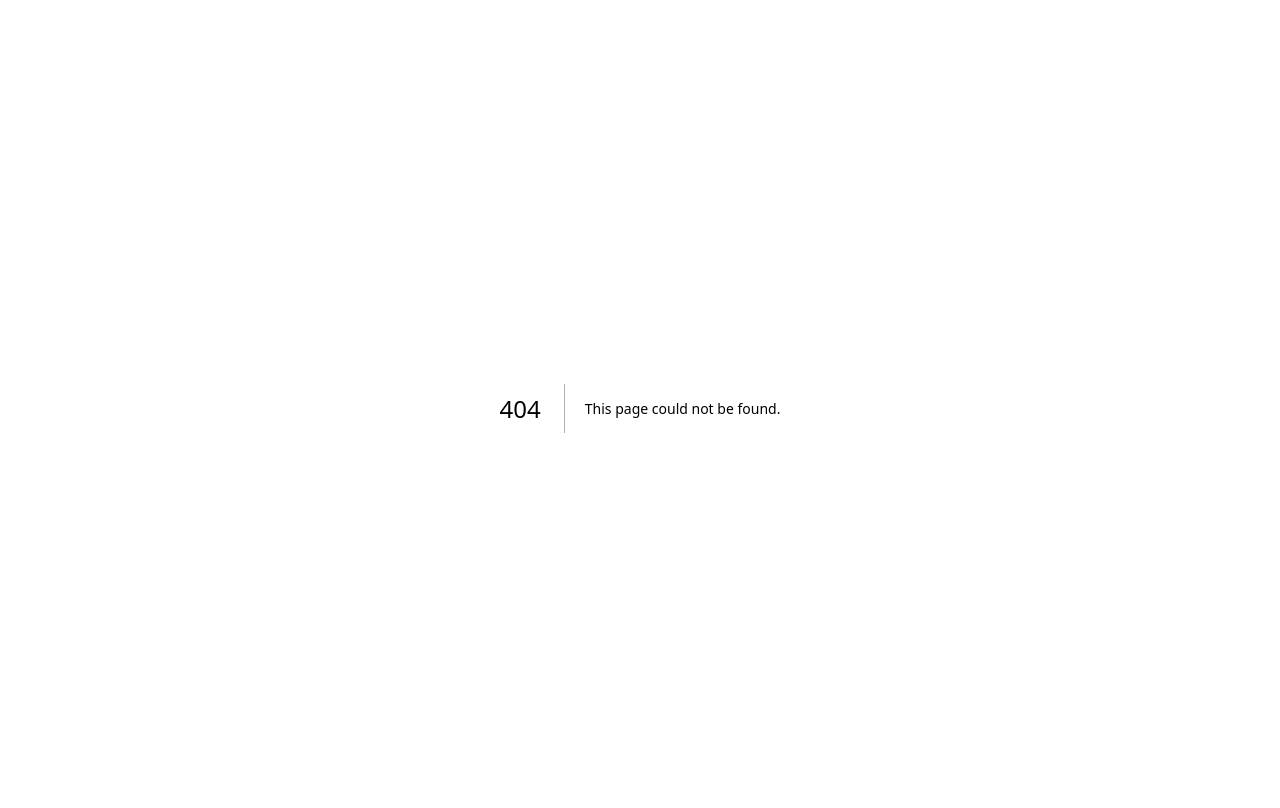
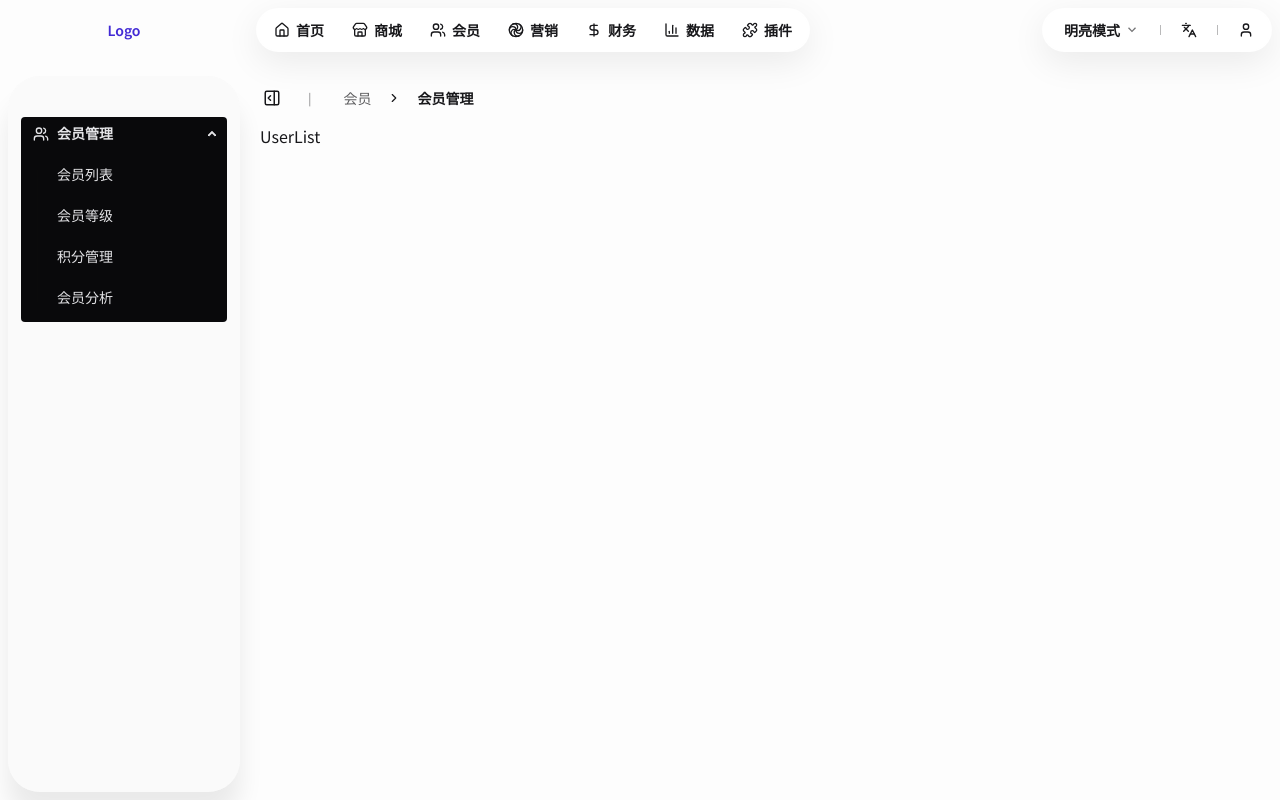
Before and after one commit to GthinkDev/next-daisy-admin, a Next.js app: page /users/management in a window 1280 px wide. Before the commit this address had no page. Built offline with nearby package versions, Linux system fonts and the light colour scheme; a web font is replaced by a local one.

Commit message:
优化左边菜单聚焦及面包屑路径显示问题

```diff
--- /dev/null
+++ b/app/(main)/(views)/users/management/lists/page.tsx
@@ -0,0 +1,7 @@
+import React from 'react'
+
+const UserList = () => {
+	return <div>UserList</div>
+}
+
+export default UserList
--- /dev/null
+++ b/app/(main)/(views)/users/management/page.tsx
@@ -0,0 +1,7 @@
+import React from 'react'
+
+const UserList = () => {
+	return <div>UserList</div>
+}
+
+export default UserList
--- a/components/Breadcrumbs.tsx
+++ b/components/Breadcrumbs.tsx
@@ -13,7 +13,7 @@ const Breadcrumbs = () => {
 		return null
 	}
 
-	// ✅ 直接从菜单配置构建路径映射，所有标签都来自配置表
+	// ✅ 构建路径映射
 	const pathMap = useMemo(() => {
 		const map = new Map<string, string>()
 
@@ -28,7 +28,6 @@ const Breadcrumbs = () => {
 			}
 		}
 
-		// 遍历所有模块菜单
 		const allMenus = [
 			...siteConfig.mailMenus,
 			...siteConfig.usersMenus,
@@ -40,24 +39,18 @@ const Breadcrumbs = () => {
 
 		traverse(allMenus)
 
-		// 顶部导航名称映射（用于第一级）
-		const moduleMap: Record<string, string> = {
-			'/mail': '商城',
-			'/users': '会员',
-			'/marketing': '营销',
-			'/financial': '财务',
-			'/data': '数据',
-			'/plugin': '插件',
-		}
-
-		for (const [path, label] of Object.entries(moduleMap)) {
-			if (!map.has(path)) {
-				map.set(path, label)
-			}
-		}
-
 		return map
 	}, [])
+
+	// ✅ 顶部导航名称（仅用于第一级显示）
+	const moduleNames: Record<string, string> = {
+		'/mail': '商城',
+		'/users': '会员',
+		'/marketing': '营销',
+		'/financial': '财务',
+		'/data': '数据',
+		'/plugin': '插件',
+	}
 
 	// ✅ 构建面包屑数据
 	const breadcrumbs = useMemo(() => {
@@ -66,18 +59,30 @@ const Breadcrumbs = () => {
 
 		if (segments.length === 0) return result
 
-		// 第一级：顶部导航名称
-		const moduleLabel = pathMap.get('/' + segments[0]) || segments[0]
+		// ✅ 第一级：使用顶部导航名称
+		const firstLevelPath = '/' + segments[0]
+		const firstLabel = moduleNames[firstLevelPath] || segments[0]
 		result.push({
-			label: moduleLabel,
-			href: '/' + segments[0],
+			label: firstLabel,
+			href: firstLevelPath,
 			isLast: false,
 		})
 
-		// 从第二级开始，从 pathMap 中查找
+		// ✅ 从第二级开始，从菜单配置中查找
 		for (let i = 1; i < segments.length; i++) {
 			const href = '/' + segments.slice(0, i + 1).join('/')
-			const label = pathMap.get(href) || segments[i]
+			let label = pathMap.get(href)
+
+			// ✅ 如果找不到，尝试用父级路径
+			if (!label) {
+				const parentHref = '/' + segments.slice(0, i).join('/')
+				label = pathMap.get(parentHref)
+			}
+
+			// ✅ 如果还是找不到，使用路径片段
+			if (!label) {
+				label = segments[i]
+			}
 
 			result.push({
 				label,
@@ -87,7 +92,7 @@ const Breadcrumbs = () => {
 		}
 
 		return result
-	}, [pathname, pathMap])
+	}, [pathname, pathMap, moduleNames])
 
 	if (breadcrumbs.length === 0) {
 		return null
@@ -98,13 +103,19 @@ const Breadcrumbs = () => {
 			{breadcrumbs.map((item, index) => (
 				<React.Fragment key={`${item.href}-${index}`}>
 					{index === 0 ? (
-						<button className='flex items-center gap-4 text-base-content/70 font-medium hover:text-primary transition-colors px-3 py-1 rounded-md hover:cursor-pointer no-underline'>
+						<button
+							onClick={() => router.push(item.href)}
+							className='flex items-center gap-4 text-base-content/70 font-medium hover:text-primary transition-colors px-3 py-1 rounded-md hover:cursor-pointer no-underline'
+						>
 							{item.label}
 						</button>
 					) : item.isLast ? (
-						<span className='font-bold px-3 py-1 hover:cursor-pointer'>{item.label}</span>
+						<span className='font-bold px-3 py-1'>{item.label}</span>
 					) : (
-						<button className='text-base-content/80 font-medium hover:text-primary transition-colors px-3 py-1 rounded-md hover:cursor-pointer no-underline'>
+						<button
+							onClick={() => router.push(item.href)}
+							className='text-base-content/80 font-medium hover:text-primary transition-colors px-3 py-1 rounded-md hover:cursor-pointer no-underline'
+						>
 							{item.label}
 						</button>
 					)}
--- a/components/SideBar/index.tsx
+++ b/components/SideBar/index.tsx
@@ -1,6 +1,6 @@
 'use client'
 
-import React, { useState, useEffect } from 'react'
+import React, { useState } from 'react'
 import Link from 'next/link'
 import { usePathname } from 'next/navigation'
 import { type LucideIcon } from 'lucide-react'
@@ -16,8 +16,8 @@ interface SideBarProps {
 const SideBar = ({ title = '', menus = [], showTitle = true, className = '' }: SideBarProps) => {
 	const pathname = usePathname()
 
-	// ✅ 存储所有菜单的展开状态 - 默认全部展开
-	const [openMenus, setOpenMenus] = useState<Record<string, boolean>>(() => {
+	// ✅ 所有菜单默认全部展开
+	const [openMenus] = useState<Record<string, boolean>>(() => {
 		const initial: Record<string, boolean> = {}
 		const initOpenState = (items: MenuItem[], parentKey = '') => {
 			items.forEach((item, index) => {
@@ -32,36 +32,7 @@ const SideBar = ({ title = '', menus = [], showTitle = true, className = '' }: S
 		return initial
 	})
 
-	// ✅ 当路径变化时，自动展开包含当前路径的父级菜单
-	useEffect(() => {
-		const newOpenMenus: Record<string, boolean> = {}
-		const updateOpenState = (items: MenuItem[], parentKey = '') => {
-			items.forEach((item, index) => {
-				const key = parentKey ? `${parentKey}-${index}` : `${index}`
-				if (item.href && pathname.startsWith(item.href)) {
-					newOpenMenus[key] = true
-				}
-				if (item.children) {
-					const hasActiveChild = item.children.some((child) => child.href && pathname.startsWith(child.href))
-					if (hasActiveChild) {
-						newOpenMenus[key] = true
-					}
-					updateOpenState(item.children, key)
-				}
-			})
-		}
-		updateOpenState(menus)
-		setOpenMenus((prev) => ({ ...prev, ...newOpenMenus }))
-	}, [pathname, menus])
-
-	// ✅ 切换菜单展开/收起
-	const toggleMenu = (key: string) => {
-		setOpenMenus((prev) => ({
-			...prev,
-			[key]: !prev[key],
-		}))
-	}
-
+	// ✅ 判断是否为精确匹配（只高亮当前路径）
 	const isExactActive = (href?: string) => {
 		if (!href) return false
 		return pathname === href
@@ -70,43 +41,29 @@ const SideBar = ({ title = '', menus = [], showTitle = true, className = '' }: S
 	const renderIcon = (icon?: LucideIcon) => {
 		if (!icon) return null
 		const IconComponent = icon
-		return <IconComponent className='w-4 h-4 shrink-0 ' />
+		return <IconComponent className='w-4 h-4 shrink-0' />
 	}
 
-	// ✅ 递归生成菜单项（带索引生成唯一 key）
+	// ✅ 递归生成菜单项
 	const renderMenuItem = (item: MenuItem, index: number, parentKey = '', depth: number = 0) => {
 		const hasChildren = item.children && item.children.length > 0
+		// ✅ 只有精确匹配才高亮
 		const active = isExactActive(item.href)
 		const key = parentKey ? `${parentKey}-${index}` : `${index}`
 		const isOpen = openMenus[key] || false
-		// ✅ 判断是否为一级菜单
 		const isTopLevel = parentKey === ''
-		// ✅ 判断是否应该加粗：所有一级菜单 + 有子级的二级菜单
 		const shouldBold = isTopLevel || (depth === 1 && hasChildren)
 
 		if (hasChildren) {
 			return (
-				<li key={key} className={active ? 'menu-active rounded-field ' : ''}>
-					<details
-						open={isOpen}
-						onToggle={(e) => {
-							if (e.currentTarget.open !== isOpen) {
-								toggleMenu(key)
-							}
-						}}
-					>
-						<summary
-							onClick={(e) => {
-								e.preventDefault()
-								toggleMenu(key)
-							}}
-							className={`cursor-pointer ${shouldBold ? 'font-extrabold' : ''}`}
-						>
+				<li key={key} className={active ? 'menu-active rounded-field' : ''}>
+					<details open={isOpen}>
+						<summary className={`cursor-pointer ${shouldBold ? 'font-extrabold' : ''}`}>
 							{renderIcon(item.icon)}
 							<span>{item.label}</span>
 						</summary>
 						<div className={`menu-children ${isOpen ? 'menu-children-open' : ''}`}>
-							<ul className='my-2 flex flex-col gap-2 '>
+							<ul className='my-2 flex flex-col gap-2'>
 								{item.children!.map((child, childIndex) => renderMenuItem(child, childIndex, key, depth + 1))}
 							</ul>
 						</div>
@@ -123,7 +80,7 @@ const SideBar = ({ title = '', menus = [], showTitle = true, className = '' }: S
 						<span className={isTopLevel ? 'font-extrabold' : ''}>{item.label}</span>
 					</Link>
 				) : (
-					<span className='px-4 text-base-content/40 '>
+					<span className='px-4 text-base-content/40'>
 						{renderIcon(item.icon)}
 						<span className={isTopLevel ? 'font-extrabold' : 'font-medium'}>{item.label}</span>
 					</span>
@@ -131,15 +88,14 @@ const SideBar = ({ title = '', menus = [], showTitle = true, className = '' }: S
 			</li>
 		)
 	}
+
 	return (
 		<div className={`h-full flex flex-col ${className} max-h-[calc(100vh-160px)] overflow-y-auto`}>
-			{/* {showTitle && title && <p className='px-6 font-bold  text-xs uppercase tracking-wider'>{title}</p>} */}
 			{menus.length > 0 ? (
-				<ul className='menu  w-full flex flex-col gap-2 '>{menus.map((item, index) => renderMenuItem(item, index))}</ul>
+				<ul className='menu w-full flex flex-col gap-2'>{menus.map((item, index) => renderMenuItem(item, index))}</ul>
 			) : (
 				<div className='text-center text-gray-400 text-sm py-4'>暂无菜单</div>
 			)}
-			{/* CSS 动画 - 使用 max-height + 组合动画 */}
 			<style jsx global>{`
 				.menu-children {
 					max-height: 0;
@@ -156,7 +112,6 @@ const SideBar = ({ title = '', menus = [], showTitle = true, className = '' }: S
 					opacity: 1;
 					transform: translateY(0);
 				}
-				/* 收起时更慢 */
 				.menu-children:not(.menu-children-open) {
 					transition:
 						max-height 0.5s cubic-bezier(0.4, 0, 0.2, 1),
--- a/components/TopNav.tsx
+++ b/components/TopNav.tsx
@@ -34,11 +34,11 @@ const TopNav = () => {
 								href={item.url}
 								key={item.url}
 								className={`
-                  btn  btn-ghost  text-sm px-3 rounded-full h-full  border-none  hover:border-none
+                  btn btn-ghost px-3 rounded-full h-full  border-none  hover:border-none
                   ${active ? 'bg-primary text-primary-content ' : 'hover:bg-base-content/10'}
                 `}
 							>
-								<item.icon className='w-4 h-4' />
+								<item.icon className='w-4 items-center flex  justify-center' />
 								{item.name}
 							</Link>
 						)
--- a/libs/sites.tsx
+++ b/libs/sites.tsx
@@ -18,6 +18,8 @@ import {
 	Settings,
 	ShoppingBag,
 	Truck,
+	Bolt,
+	ClipboardList,
 } from 'lucide-react'
 
 // ✅ 导出 MenuItem 类型，供其他模块使用
@@ -33,8 +35,8 @@ const siteConfig = {
 	// ✅ 主导航（顶部菜单）
 	sites: [
 		{ name: '首页', url: '/', icon: Home },
-		{ name: '商城', url: '/mail', icon: Store },
-		{ name: '会员', url: '/users', icon: Users },
+		{ name: '商城', url: '/mail/products/selling', icon: Store },
+		{ name: '会员', url: '/users/management/lists', icon: Users },
 		{ name: '营销', url: '/marketing', icon: LoaderPinwheel },
 		{ name: '财务', url: '/financial', icon: DollarSign },
 		{ name: '数据', url: '/data', icon: BarChart3 },
@@ -43,10 +45,18 @@ const siteConfig = {
 
 	// ✅ 会员模块菜单（左侧栏）
 	usersMenus: [
-		{ label: '会员列表', href: '/users/levels', icon: Users },
-		{ label: '会员等级 ', href: '/users/points', icon: ShieldUser },
-		{ label: '标签管理', href: '/users/analysis', icon: Cog },
-		{ label: '升级设置', href: '/users/settings/trade', icon: Cog },
+		{
+			label: '会员管理',
+			href: '/users/management', // ✅ 添加 href
+			icon: Users,
+			isOpen: true,
+			children: [
+				{ label: '会员列表', href: '/users/management/lists' },
+				{ label: '会员等级', href: '/users/management/levels' },
+				{ label: '积分管理', href: '/users/management/points' },
+				{ label: '会员分析', href: '/users/management/analysis' },
+			],
+		},
 	],
 
 	// ✅ 营销模块菜单（左侧栏）
@@ -96,7 +106,7 @@ const siteConfig = {
 				{
 					label: '商品设置',
 					href: '/mail/products/settings', // ✅ 添加 href
-					icon: Settings,
+					icon: Bolt,
 					children: [
 						{ label: '分类层级', href: '/mail/products/settings/categories' },
 						{ label: '商品分组', href: '/mail/products/settings/groups' },
@@ -121,7 +131,7 @@ const siteConfig = {
 				{
 					label: '订单处理',
 					href: '/mail/orders/processing', // ✅ 添加 href
-					icon: Settings,
+					icon: ClipboardList,
 					children: [
 						{ label: '维权订单', href: '/mail/orders/processing/rights' },
 						{ label: '评价管理', href: '/mail/orders/processing/reviews' },
```
